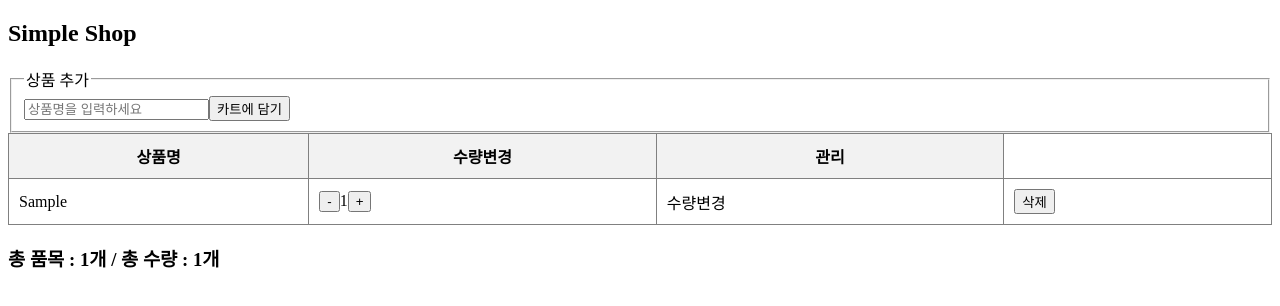
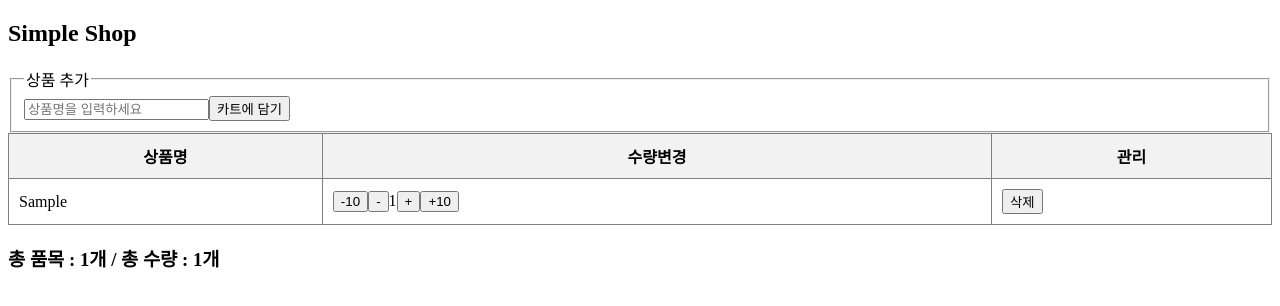
Before and after one commit to LEEHS-86/react-02-cart, a React (Vite) app: page / in a window 1280 px wide. Both pictures are taken after typing "Sample" into the empty fields and a click on the button "카트에 담기". Shown: the top 306 px of the page. Built offline with nearby package versions, Linux system fonts and the light colour scheme.

Commit message:
리팩토링 완료

```diff
--- a/src/App.jsx
+++ b/src/App.jsx
@@ -17,21 +17,14 @@
         setName(e.target.value);
     }
 
-    const handleMinusButton = (item, index) => {
-        if (item.quantity <= 1) {
+    const handleUpdateQuantity = (index, number) => {
+
+        const newCart = [...cart];
+        const nextQuantity = newCart[index].quantity + number;
+        if (nextQuantity < 1) {
             return;
         }
-        const newCart = [...cart];
-        newCart[index].quantity -= 1;
-        setCart(newCart);
-    }
-
-    const handlePlusButton = (index) => {
-        if (index .quantity<= 1) {
-            return;
-        }
-        const newCart = [...cart];
-        newCart[index].quantity += 1;
+        newCart[index].quantity = nextQuantity;
         setCart(newCart);
     }
 
@@ -81,17 +74,14 @@
             {cart.map((item, index) => <tr key={index}>
                 <td>{item.name}</td>
                 <td>
-                    <button onClick={() => handleMinusButton(item, index)}>-</button>
+                    <button onClick={() => handleUpdateQuantity(index,-10)}>-10</button>
+                    <button onClick={() => handleUpdateQuantity(index,-1)}>-</button>
                     {item.quantity}
-                    <button onClick={() => {
-                        handlePlusButton(index)
-                    }}>+</button>
+                    <button onClick={() => handleUpdateQuantity(index,+1)}>+</button>
+                    <button onClick={() => handleUpdateQuantity(index,+10)}>+10</button>
                 </td>
-                <td>수량변경</td>
                 <td>
-                    <button onClick={() => {
-                        handleDeleteButton(index)
-                    }}>삭제</button>
+                    <button onClick={() => handleDeleteButton(index)}>삭제</button>
                 </td>
             </tr>)}
             </tbody>
```
